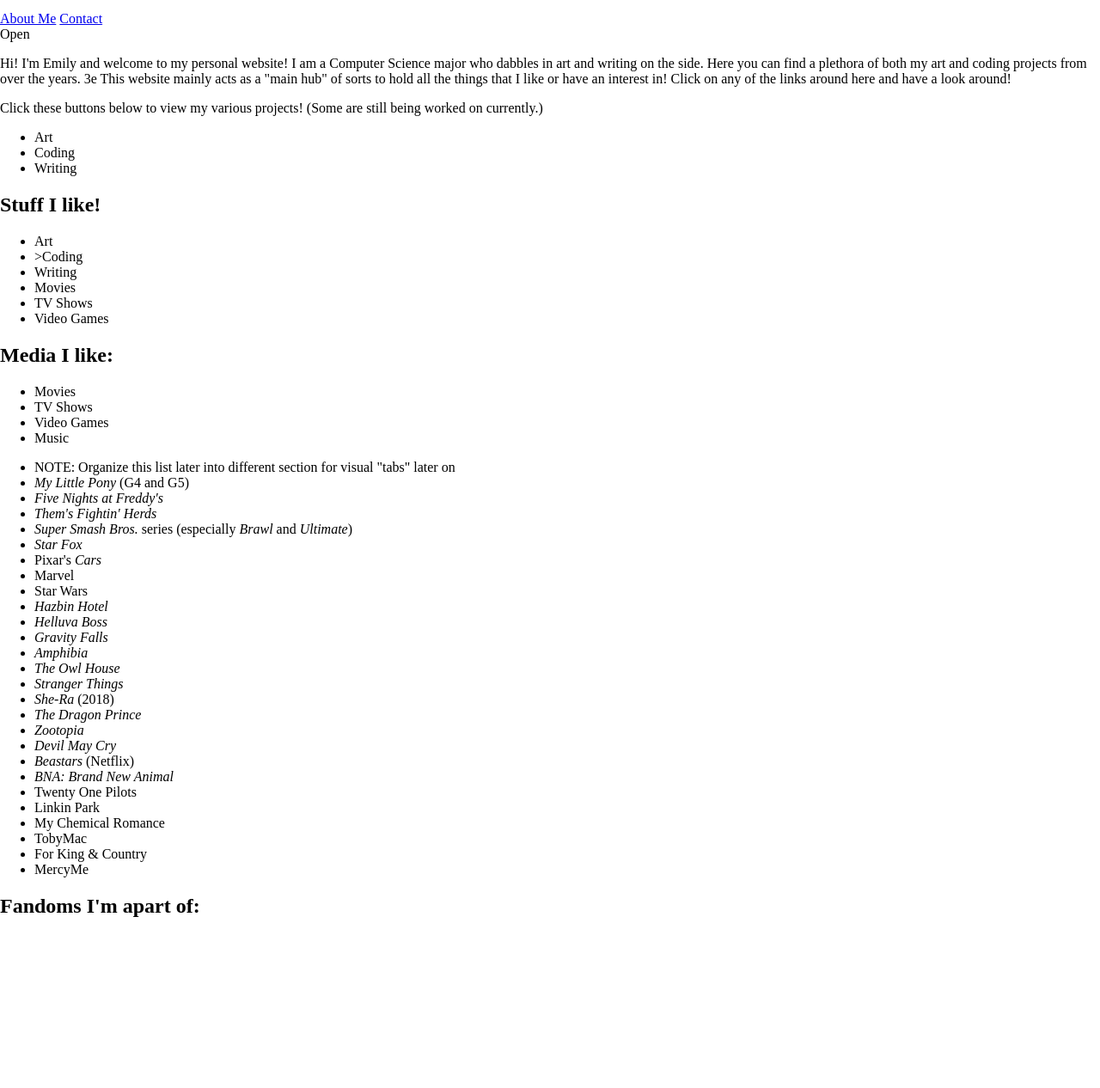
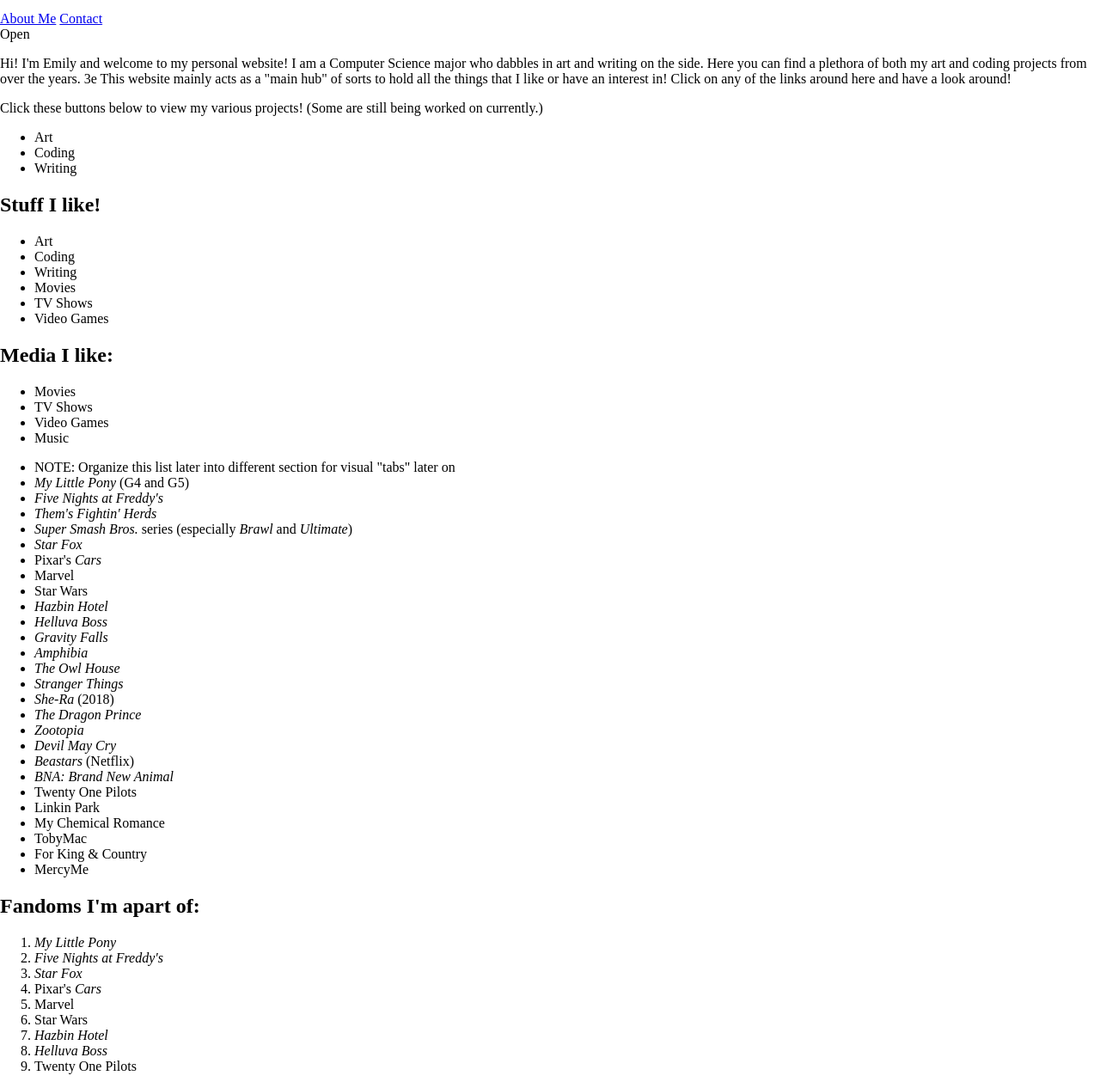
Before and after one commit to emirick72/emirick72.github.io, a plain HTML site: page index.html in a window 1280 px wide. Shown: the part 427-1693 px from the top of the page at 86% size. Before the commit the page ends 1515 px from the top, so only its background shows below. Drawn offline with Linux system fonts and the light colour scheme.

Commit message:
updated list

```diff
--- a/index.html
+++ b/index.html
@@ -86,7 +86,7 @@
 <h2>Stuff I like!</h2>
 <ul>
     <li>Art</li>
-    <li>>Coding</li>
+    <li>Coding</li>
     <li>Writing</li>
     <li>Movies</li>
     <li>TV Shows</li>
@@ -134,7 +134,21 @@
     </ul>
 </div>
 
-<h2>Fandoms I'm apart of:</h2>
+<div>
+    <h2>Fandoms I'm apart of:</h2>
+    <ol>
+        <li><i>My Little Pony</i></li>
+        <li><i>Five Nights at Freddy's</i></li>
+        <li><i>Star Fox</i></li>
+        <li>Pixar's <i>Cars</i></li>
+        <li>Marvel</li>
+        <li>Star Wars</li>
+        <li><i>Hazbin Hotel</i></li>
+        <li><i>Helluva Boss</i></li>
+        <li>Twenty One Pilots</li>
+    </ol>
+</div>
+
 
 
 
```
